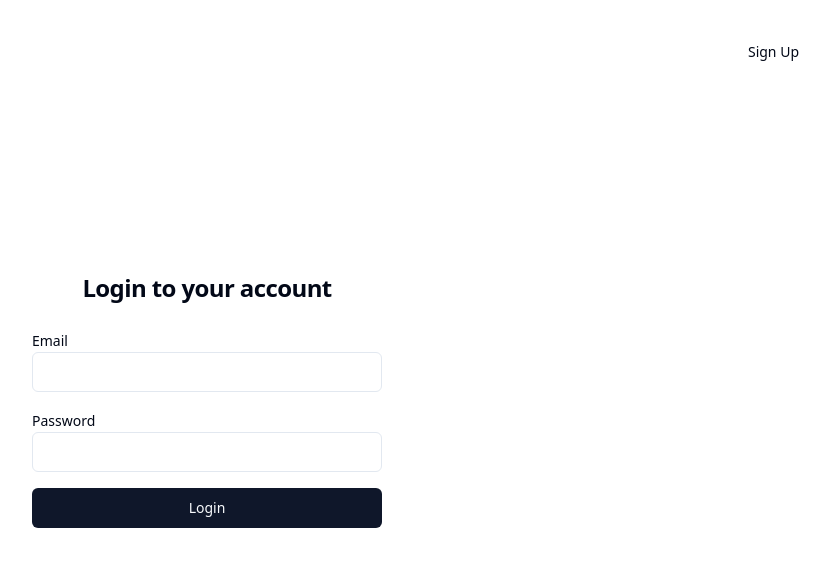
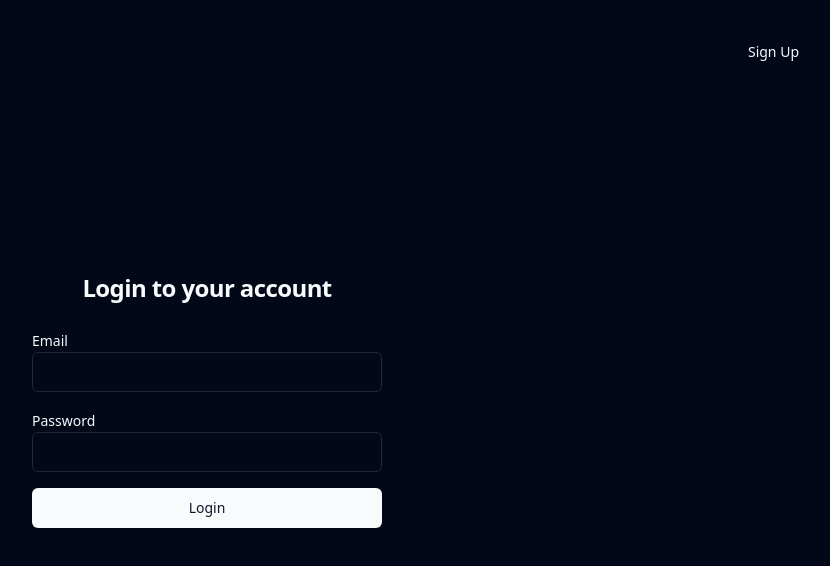
Before and after one commit to TheKohan/jj-it-fetcher, a React (Vite) app in the folder apps/web/: page /login in a window 1280 px wide. Shown: the top 566 px of the page, without its empty margins (433-1263 px from the left). Built offline with nearby package versions, Linux system fonts and the light colour scheme; no server answers.

Commit message:
fix(web): switching to dark mod globally

```diff
--- a/apps/web/index.html
+++ b/apps/web/index.html
@@ -1,5 +1,5 @@
 <!doctype html>
-<html lang="en" class="dark">
+<html lang="en">
   <head>
     <meta charset="UTF-8" />
     <link rel="icon" type="image/svg+xml" href="/vite.svg" />
--- a/apps/web/src/globals.css
+++ b/apps/web/src/globals.css
@@ -71,6 +71,7 @@
     @apply border-border;
   }
   body {
-    @apply bg-background text-foreground;
+    /* Enabling dark mode globally atm */
+    @apply bg-background text-foreground dark;
   }
 }
```
